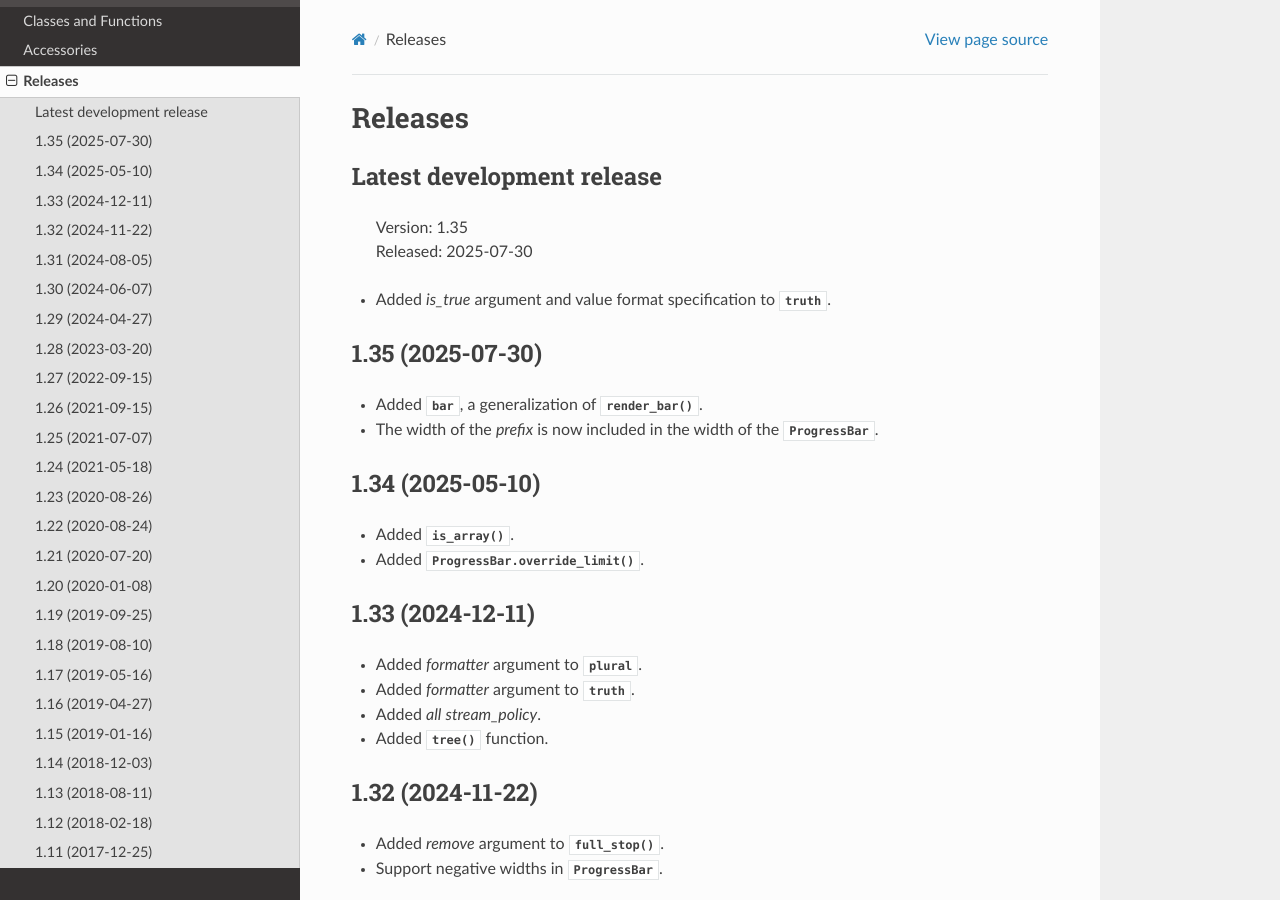
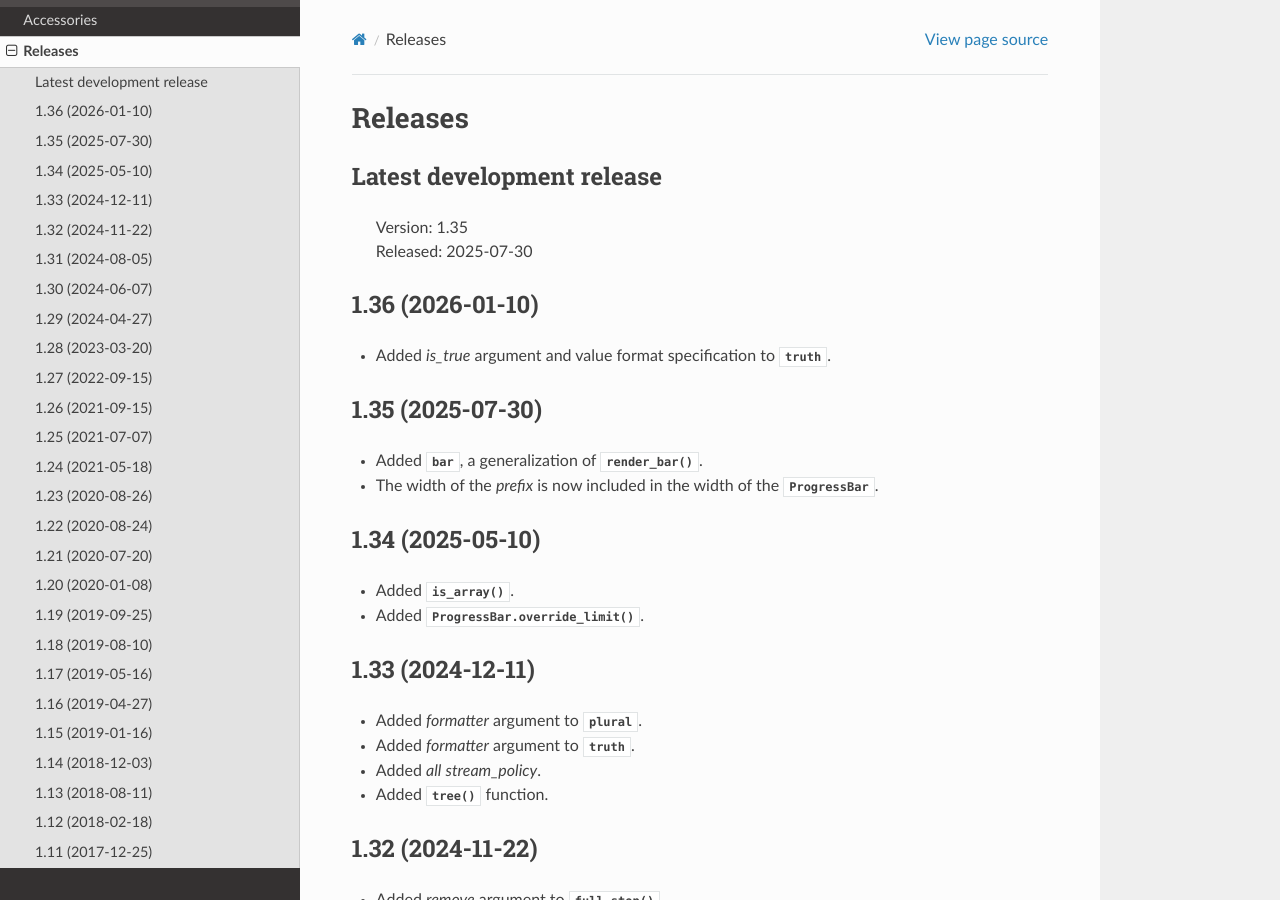
Before and after one commit to KenKundert/inform, a Sphinx documentation site: the page built from doc/releases.rst, in a window 1280 px wide and 900 px high. Built offline with Sphinx 7.4.7 and the Read the Docs theme 3.1.0, drawn with Linux system fonts in a browser that asks for light colours.

Commit message:
update release notes

```diff
--- a/doc/releases.rst
+++ b/doc/releases.rst
@@ -9,6 +9,9 @@ Latest development release
     | Version: 1.35
     | Released: 2025-07-30
 
+
+1.36 (2026-01-10)
+-----------------
 - Added *is_true* argument and value format specification to :class:`truth`.
 
 
```
